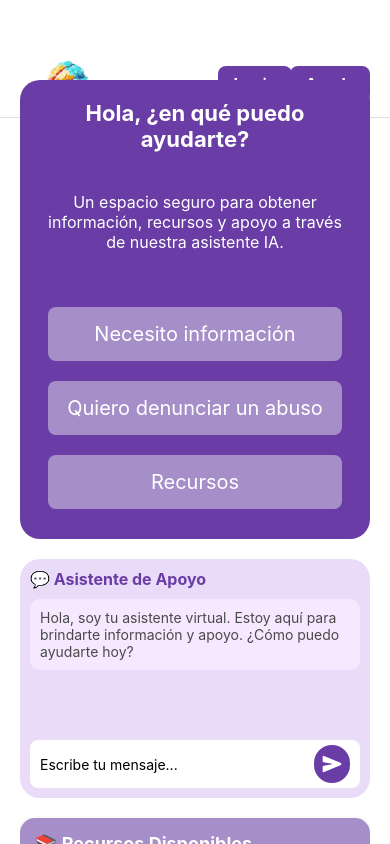
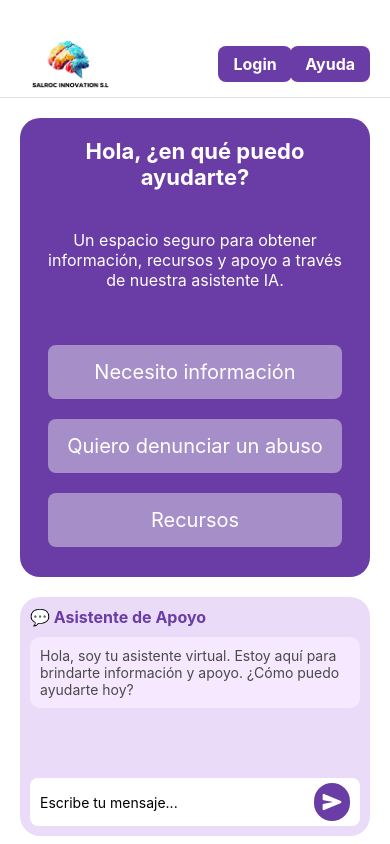
Before and after one commit to victorperezvl/gender_violence_app, a React Native app in the folder frontend/: screen /Home in a window 390 px wide. Built offline with nearby package versions, Linux system fonts and the light colour scheme.

Commit message:
ajustes de los elementos

```diff
--- a/frontend/src/components/BoxHome.js
+++ b/frontend/src/components/BoxHome.js
@@ -40,6 +40,7 @@ const styles = StyleSheet.create({
     borderRadius: 20,
     padding: 20,
     alignItems: 'center',
+    marginVertical: 10
   },
   header: {
     alignItems: 'center',
--- a/frontend/src/components/ChatBox.js
+++ b/frontend/src/components/ChatBox.js
@@ -36,7 +36,7 @@ const styles = StyleSheet.create({
     padding: 10,
     width: '100%',
     height: 240,
-    marginTop: 20,
+    marginVertical: 10,
     flex: 1,
   },
   title: {
--- a/frontend/src/components/ResourcesBox.js
+++ b/frontend/src/components/ResourcesBox.js
@@ -24,8 +24,7 @@ const styles = StyleSheet.create({
     backgroundColor: '#A68FC9',
     borderRadius: 15,
     padding: 15,
-    marginTop: 20,
-    marginBottom: 20,
+    marginVertical: 10,
     shadowColor: '#000',
     shadowOffset: { width: 0, height: 2 },
     shadowOpacity: 0.2,
--- a/frontend/src/components/TopBar.js
+++ b/frontend/src/components/TopBar.js
@@ -23,13 +23,12 @@ const TopBar = ({ onHelpPress }) => {
 const styles = StyleSheet.create({
   container: {
     flexDirection: 'row',
-    position: 'absolute',
     justifyContent: 'space-between',
     alignItems: 'center',
     backgroundColor: '#FFFFFF',
     width: '100%',
     height: 68,
-    top: 50,
+    marginVertical: 10,
     paddingHorizontal: 20,
     borderBottomWidth: 1,
     borderBottomColor: '#e0e0e0',
--- a/frontend/src/screens/HomeScreen.js
+++ b/frontend/src/screens/HomeScreen.js
@@ -21,11 +21,13 @@ const HomeScreen = ({ navigation }) => {
 
   return (
      <SafeAreaView style={styles.container}>
-      <TopBar />
       <ScrollView style={styles.content} ref={scrollViewRef}>
-          <BoxHome onScrollToResources = { scrollToResources }/>
-          <ChatBox />
-          <ResourcesBox ref={boxHomeRef} />
+          <TopBar />
+          <View style={styles.contentWithMargin}>
+            <BoxHome onScrollToResources={scrollToResources}/>
+            <ChatBox />
+            <ResourcesBox ref={boxHomeRef} />
+          </View>
       </ScrollView>
     </SafeAreaView>
   );
@@ -38,10 +40,15 @@ const styles = StyleSheet.create({
   },
   content: {
     flex: 1,
+    marginTop: 20,
+  },
+
+  contentWithMargin: {
     marginHorizontal: 20,
-    marginTop: 80,
-  },
+  }
 
 });
 
+
+
 export default HomeScreen;
```
